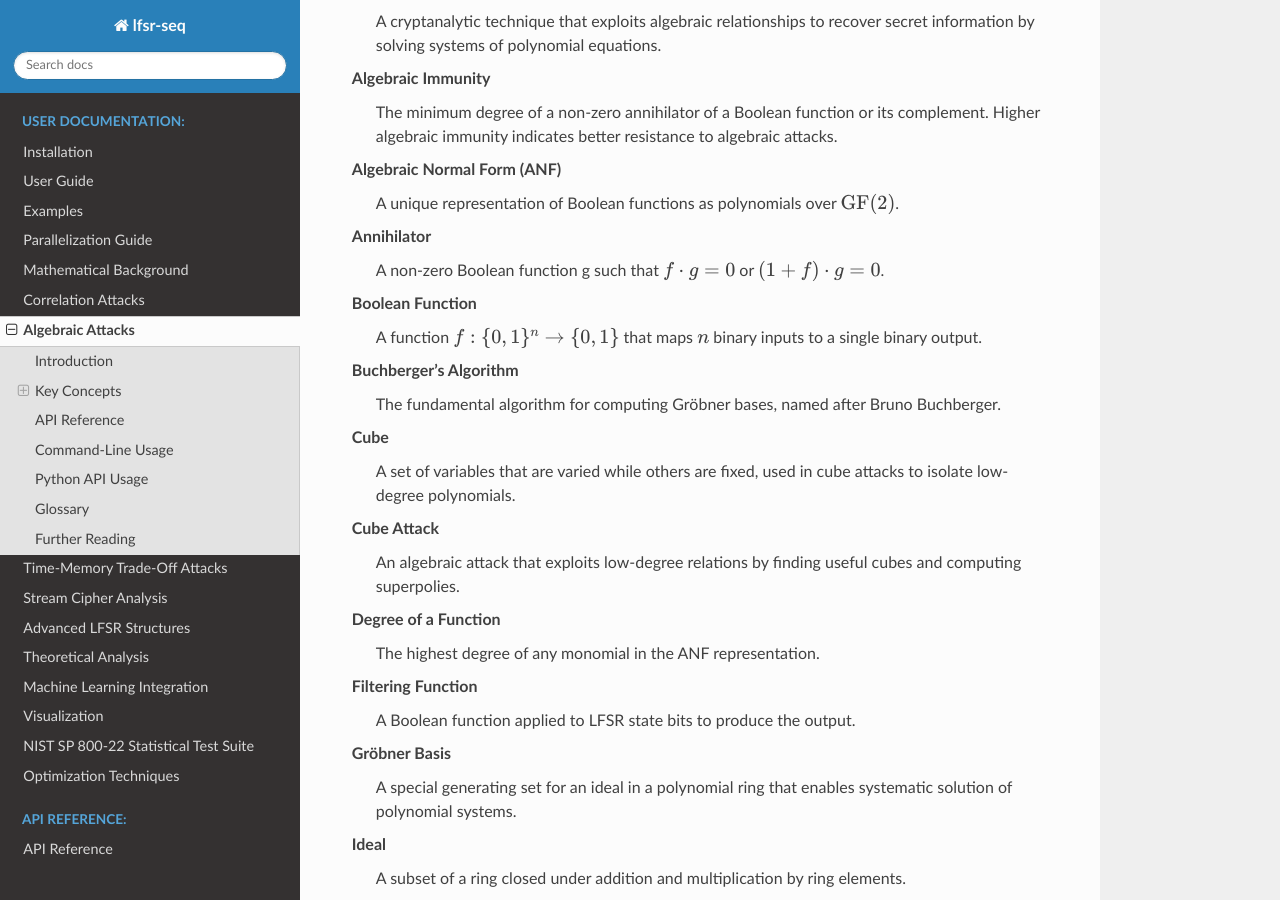
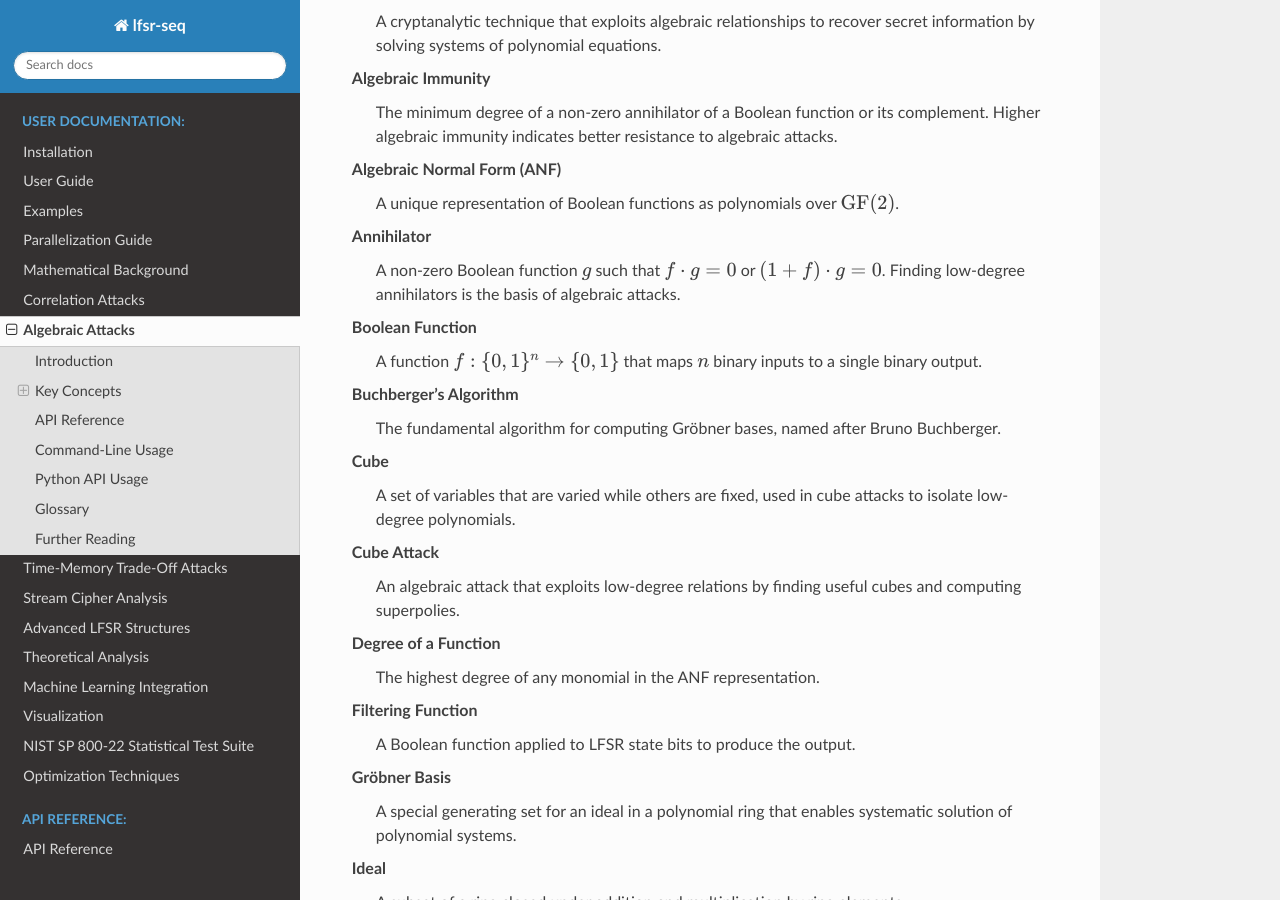
Before and after one commit to mkhellat/lfsr-seq, a Sphinx documentation site: the page built from docs/algebraic_attacks.rst, in a window 1280 px wide and 900 px high, scrolled down 12719 px. Built offline with Sphinx 7.4.7 and the Read the Docs theme 3.1.0, drawn with Linux system fonts in a browser that asks for light colours.

Commit message:
docs: Fix glossary Annihilator entry and complete review
- Fixed Annihilator glossary entry with :math: tag
- All changes from comprehensive review committed
- Document now professional, academic, and beginner-friendly

```diff
--- a/docs/algebraic_attacks.rst
+++ b/docs/algebraic_attacks.rst
@@ -706,7 +706,8 @@ Glossary
    A unique representation of Boolean functions as polynomials over :math:`\text{GF}(2)`.
 
 **Annihilator**
-   A non-zero Boolean function g such that :math:`f \cdot g = 0` or :math:`(1+f) \cdot g = 0`.
+   A non-zero Boolean function :math:`g` such that :math:`f \cdot g = 0` or :math:`(1+f) \cdot g = 0`.
+   Finding low-degree annihilators is the basis of algebraic attacks.
 
 **Boolean Function**
    A function :math:`f: \{0,1\}^n \to \{0,1\}` that maps :math:`n` binary inputs to a single
```
